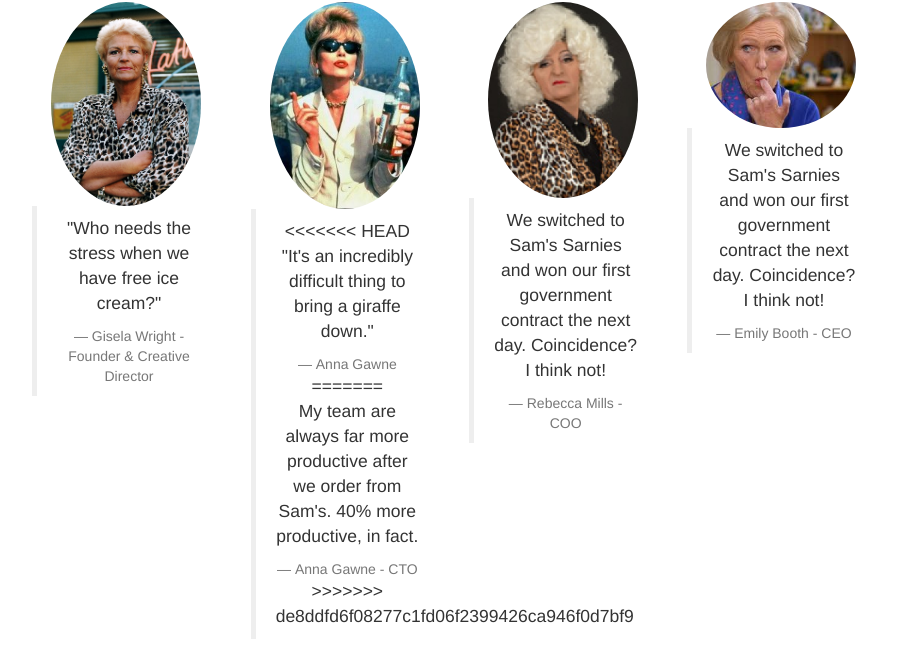
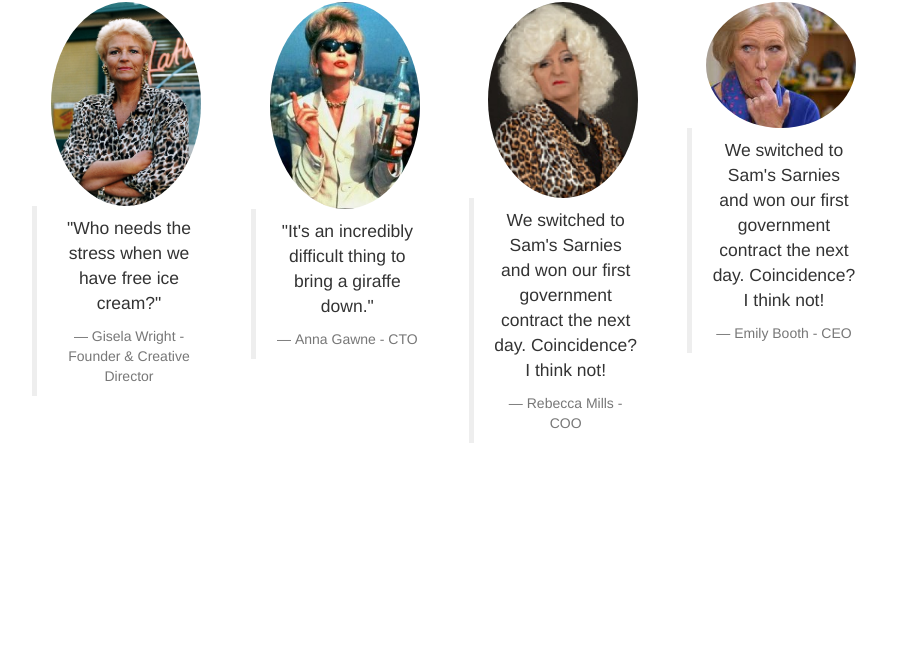
Before and after one commit to embooth/Look-at-me, a plain HTML site: page about.html in a window 1280 px wide. Shown: the part 717-1376 px from the top of the page, without its empty margins (186-1084 px from the left). After the commit the page ends 1180 px from the top, so only its background shows below. Drawn offline with nearby package versions, Linux system fonts and the light colour scheme.

Commit message:
Commit changes

```diff
--- a/about.html
+++ b/about.html
@@ -46,13 +46,8 @@
             <div class="col-sm-3">
               <img width="150" src='images/Patsy_Stone.jpg' class="img-circle">
               <blockquote>
-<<<<<<< HEAD
                 <p>"It's an incredibly difficult thing to bring a giraffe down."</p>
-                <small>Anna Gawne</small>
-=======
-                <p>My team are always far more productive after we order from Sam's. 40% more productive, in fact.</p>
                 <small>Anna Gawne - CTO</small>
->>>>>>> de8ddfd6f08277c1fd06f2399426ca946f0d7bf9
               </blockquote>
             </div>
             <div class="col-sm-3">
```
